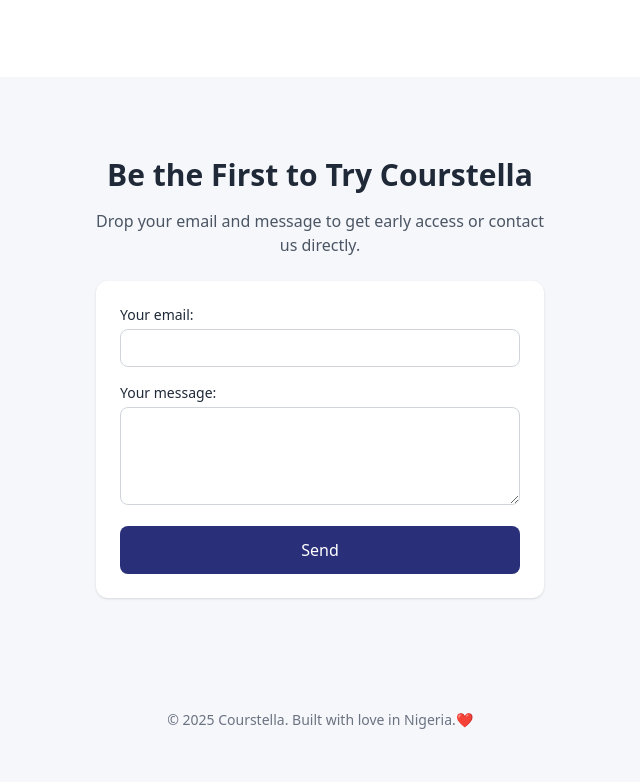
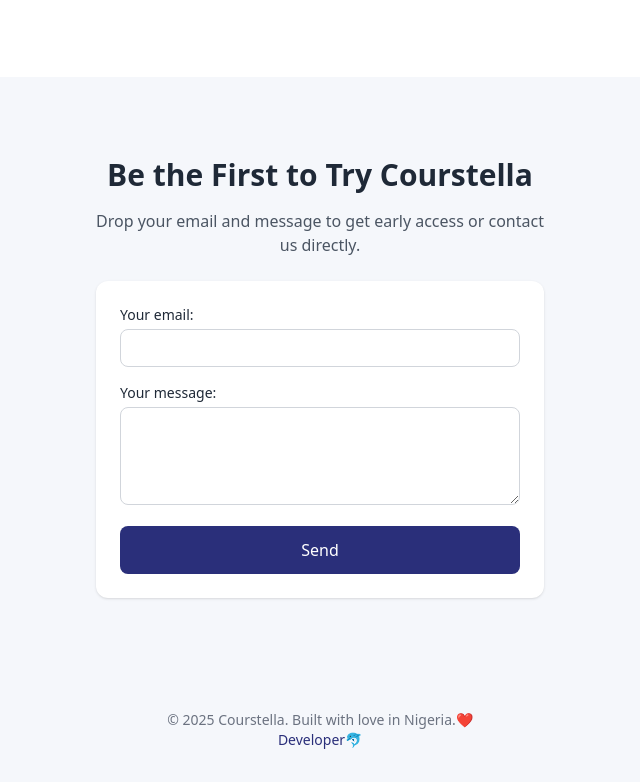
Before and after one commit to HassanAmirii/courstella-landing-page, a plain HTML site: page index.html in a window 1280 px wide. Shown: the part 1411-2193 px from the top of the page, without its empty margins (320-960 px from the left). Drawn offline with nearby package versions, Linux system fonts and the light colour scheme.

Commit message:
edit footer

```diff
--- a/index.html
+++ b/index.html
@@ -143,6 +143,8 @@
     <!-- Footer -->
     <footer class="text-center text-sm py-8 text-gray-500 fade-in">
       &copy; 2025 Courstella. Built with love in Nigeria.❤️
+        <br />
+        <a href="https://x.com/HassanAmiriiii" class="text-[var(--primary)] hover:underline">Developer🐬</a>
     </footer>
   </body>
 </html>
```
